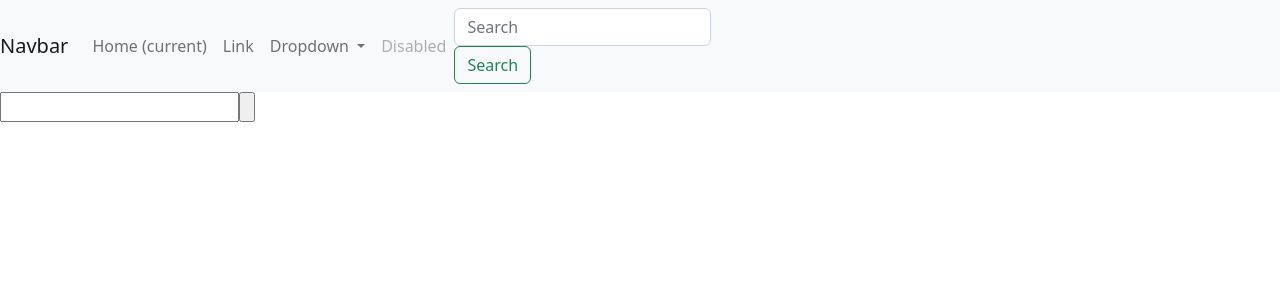
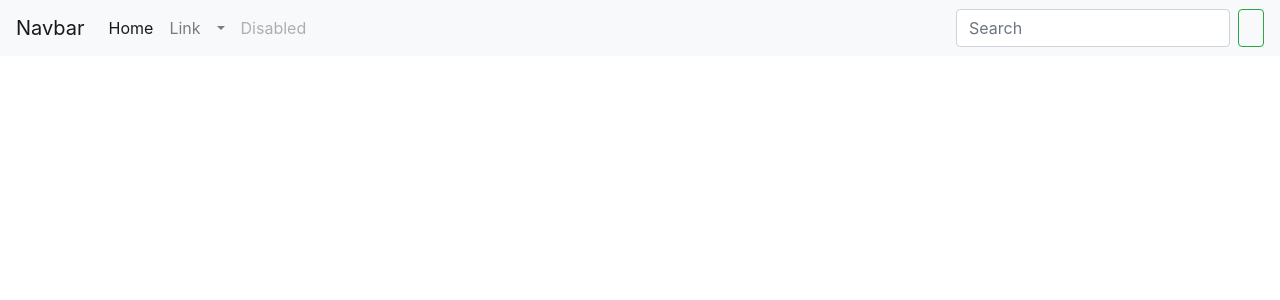
Before and after one commit to wail-oudina/projet-LOL, a JavaScript app: page / in a window 1280 px wide. Shown: the top 300 px of the page. Built offline with nearby package versions, Linux system fonts and the light colour scheme.

Commit message:
added 90% search functionality

```diff
--- a/package.json
+++ b/package.json
@@ -8,8 +8,9 @@
     "preview": "vite preview"
   },
   "dependencies": {
+    "@popperjs/core": "^2.11.6",
     "axios": "^1.3.3",
-    "bootstrap": "^5.2.3",
+    "bootstrap": "^4.6.2",
     "vue-axios": "^3.5.2",
     "vue-router": "^4.1.6"
   },
--- a/src/App.vue
+++ b/src/App.vue
@@ -5,17 +5,19 @@ export default{
   components:{
     NavbarComponent,
     ResultatComponent
+  },
+  data(){
+    return{
+      result : ""
+    }
   }
 }
 </script>
 
 <template>
-  <NavbarComponent></NavbarComponent>
+  <NavbarComponent v-model:chosen_result="result"></NavbarComponent>
 
-  <div class="mainbox">
-
-  </div>
-  <ResultatComponent></ResultatComponent>
+  <ResultatComponent :search_string="result.url"></ResultatComponent>
 
 </template>
 
--- a/src/components/NavbarComponent.vue
+++ b/src/components/NavbarComponent.vue
@@ -1,12 +1,25 @@
 <script>
 export default {
-  name: "ContenuComponent",
+  name: "NavbarComponent",
+  data(){
+    return{
+      search : "",
+      results : [],
+      chosen_result : {}
+
+    }
+  },
+  props:{
+    chosen_result: String
+  },
+  emits: ['update:chosen_result'],
+
   methods:{
     searchAutocomplete(){
       let options = {
         method: 'GET',
         url: 'https://weatherapi-com.p.rapidapi.com/search.json',
-        params: {q: 'Paris'},
+        params: {q: this.search},
         headers: {
           'X-RapidAPI-Key': '30aad44501msh65bbb52a41657d8p1ad31bjsn2ec80c8ab81e',
           'X-RapidAPI-Host': 'weatherapi-com.p.rapidapi.com'
@@ -14,12 +27,68 @@ export default {
       };
       this.axios.request(options).then( (response) => {
         console.log(response);
+        this.results = response.data
 
       } )
+    },
+    onKeyDown(event) {
+      if (!!document.getElementById("result_dropdown")){
+        if (this.results.length > 0) {
+        document.getElementById("result_dropdown").classList.remove("cache")
+        document.getElementById("result_dropdown").classList.add("affiche")
+        }else{
+          document.getElementById("result_dropdown").classList.remove("affiche")
+          document.getElementById("result_dropdown").classList.add("cache")
+        }
+      }
+      if (/^[a-zA-Z]$/.test(event.key) || event.key === "Backspace") {
+        console.log(event.key); // log the alphabet key that was pressed
+        this.searchAutocomplete()
+
+      }
+    },
+    affectResult(result){
+      this.chosen_result = result
+      this.$emit('update:chosen_result', this.chosen_result)
+      document.getElementById("result_dropdown").classList.remove("affiche")
+      document.getElementById("result_dropdown").classList.add("cache")
+
+    },
+    getLocation(){
+      if (navigator.geolocation) {
+        navigator.geolocation.getCurrentPosition(function(position) {
+          // Get the latitude and longitude from the position object
+          const latitude = position.coords.latitude;
+          const longitude = position.coords.longitude;
+
+          // Do something with the latitude and longitude, such as display it on the page
+          console.log(`Latitude: ${latitude}, Longitude: ${longitude}`);
+        });
+      } else {
+        console.log("Geolocation is not supported by this browser.");
+      }
     }
   }
 
 }
+let result_dropdown = document.getElementById("result_dropdown")
+document.addEventListener('click', function(event) {
+  if ( !!result_dropdown){
+
+    if (event.target !== result_dropdown) {
+      result_dropdown.classList.remove("affiche")
+      result_dropdown.classList.add("cache")
+
+    }
+    if ( event.target === document.getElementById("search_input") ){
+    result_dropdown.classList.remove("cache")
+    result_dropdown.classList.add("affiche")
+  }
+
+  }
+
+
+});
 </script>
 
 <template>
@@ -39,9 +108,9 @@ export default {
       </li>
       <li class="nav-item dropdown">
         <a class="nav-link dropdown-toggle" href="#" id="navbarDropdown" role="button" data-toggle="dropdown" aria-haspopup="true" aria-expanded="false">
-          Dropdown
+          {{this.chosen_result.name}}
         </a>
-        <div class="dropdown-menu" aria-labelledby="navbarDropdown">
+        <div class="dropdown-menu " aria-labelledby="dropdownMenuButton1">
           <a class="dropdown-item" href="#">Action</a>
           <a class="dropdown-item" href="#">Another action</a>
           <div class="dropdown-divider"></div>
@@ -52,13 +121,26 @@ export default {
         <a class="nav-link disabled" href="#">Disabled</a>
       </li>
     </ul>
-    <form class="form-inline my-2 my-lg-0">
-      <input class="form-control mr-sm-2" type="search" placeholder="Search" aria-label="Search">
-      <button class="btn btn-outline-success my-2 my-sm-0" type="submit">Search</button>
+    <form @submit.prevent class="form-inline my-2 my-lg-0">
+      <input id="search_input" @keydown="onKeyDown" v-model="search" class="form-control mr-sm-2" type="search" placeholder="Search" aria-label="Search">
+      <div v-if="this.search.length > 0 && this.results.length > 0" id = "result_dropdown" class="res dropdown-menu">
+        <a v-for="result in results " class="dropdown-item" @click="affectResult(result)">{{result.name }}, {{ result.country }}</a>
+      </div>
+      <button @click="getLocation()" class="btn btn-outline-success my-2 my-sm-0" type="submit">
+        <svg xmlns="http://www.w3.org/2000/svg" class="ionicon" viewBox="0 0 512 512"><title>Location</title><path d="M256 48c-79.5 0-144 61.39-144 137 0 87 96 224.87 131.25 272.49a15.77 15.77 0 0025.5 0C304 409.89 400 272.07 400 185c0-75.61-64.5-137-144-137z" fill="none" stroke="currentColor" stroke-linecap="round" stroke-linejoin="round" stroke-width="32"/><circle cx="256" cy="192" r="48" fill="none" stroke="currentColor" stroke-linecap="round" stroke-linejoin="round" stroke-width="32"/></svg>
+      </button>
     </form>
   </div>
 </nav>
 </template>
 <style>
+.affiche {
+  display: block !important;
+  margin-top: 0; /* remove the gap so it doesn't close */
+}
+.cache {
+  display: none !important;
+}
+
 
 </style>
--- a/src/components/ResultatComponent.vue
+++ b/src/components/ResultatComponent.vue
@@ -1,14 +1,25 @@
 <script>
 export default {
   name: "ResultatComponent",
-  data(){
-    return{
-      search_string:"",
-      result_data: {},
-      mode_temperature : true
+
+  watch:{
+    search_string(newValue,oldValue){
+      console.log(newValue,oldValue)
+
+      this.getWeatherByName()
 
     }
   },
+  props:{
+    search_string : String
+  },
+  data(){
+    return{
+      result_data: {},
+      mode_temperature : true
+    }
+  },
+
   methods:{
     getWeatherByName(){
       let options = {
@@ -39,11 +50,9 @@ export default {
 
 <template>
 
+
+
   <div>
-    <form @submit.prevent="getWeatherByName">
-      <input type="text" v-model="search_string">
-      <input type="submit" value="">
-    </form>
 
     <div v-if="Object.keys(result_data).length != 0 " class="resultBox">
       <button v-if="mode_temperature" @click="mode_temperature = !mode_temperature">°F</button>
--- a/src/main.js
+++ b/src/main.js
@@ -3,10 +3,10 @@ import App from './App.vue'
 import axios from 'axios'
 import VueAxios from 'vue-axios'
 
-
 import './assets/main.css'
 
 import 'bootstrap/dist/css/bootstrap.css'
+import 'bootstrap'
 
 
 
```
Also changed, not shown: 1 other file (tests, documents, lock files or other folders).
